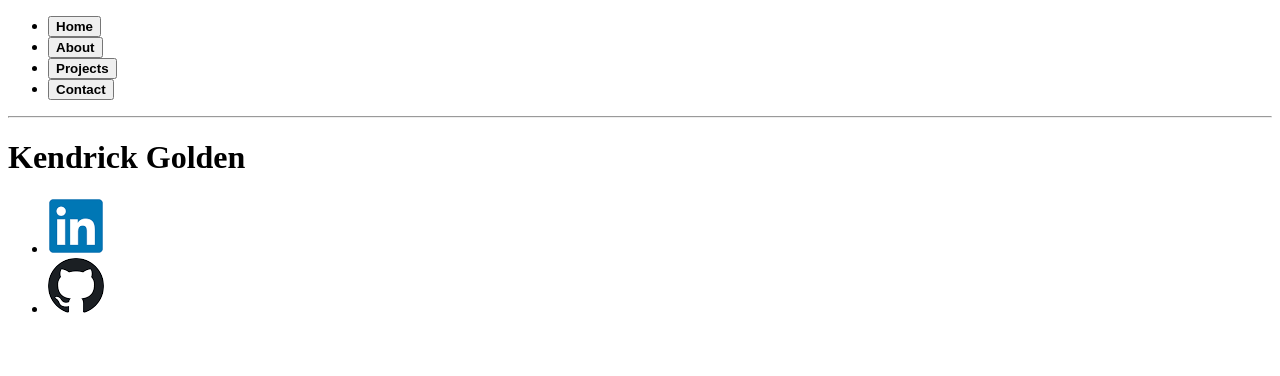
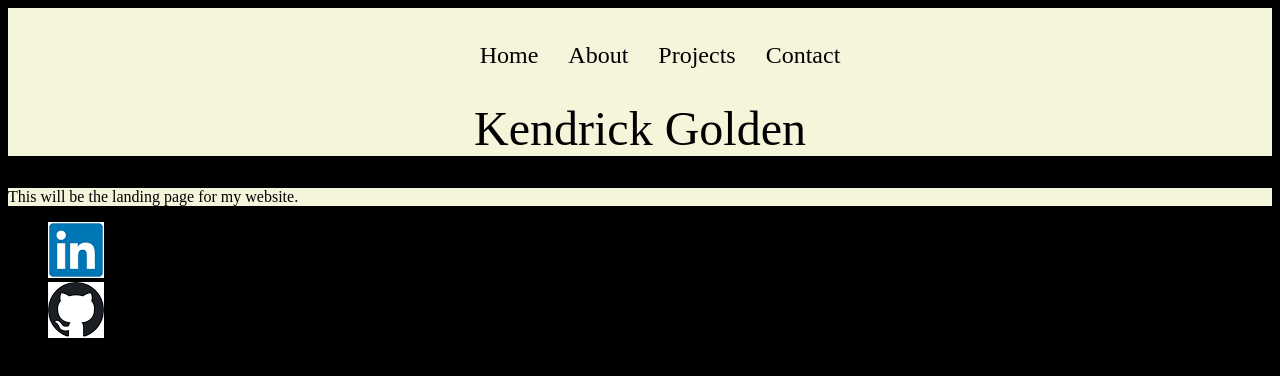
Before and after one commit to kendrickgolden/personal-website, a plain HTML site: page index.html in a window 1280 px wide. Drawn offline with Linux system fonts and the light colour scheme.

Commit message:
Adding CSS elements

```diff
--- a/index.html
+++ b/index.html
@@ -3,23 +3,26 @@
     <head>
         <title>Kendrick's Site</title>
         <meta name="description" content="Personal website of aspiring multi-hyphentate, Kendrick Golden">
+        <link rel="stylesheet" href="styles.css">
     </head>
     <body>
-        <header>
-            <nav>
+        <header class="main-header">
+            <nav class="main-nav">
                 <ul>
-                    <li><a href="index.html"><button><strong>Home</strong></button></a></li>
-                    <li><a href="about.html"><button><strong>About</strong></button></a></li>
-                    <li><a href="projects.html"><button><strong>Projects</strong></button></a></li>
-                    <li><a href="contact.html"><button><strong>Contact</strong></button></a></li>
+                    <li><a href="index.html">Home</a></li>
+                    <li><a href="about.html">About</a></li>
+                    <li><a href="projects.html">Projects</a></li>
+                    <li><a href="contact.html">Contact</a></li>
                 </ul>
             </nav>
             <!-- ** insert color block for header (instead of horizontal line) -->
-            <hr>
             <h1>Kendrick Golden</h1>
         </header>
         <section>
-
+            <!--TODO: Decide on Front Page content-->
+                <p>
+                    This will be the landing page for my website.
+                </p>
         </section>
         <footer>
             <ul>
--- /dev/null
+++ b/styles.css
@@ -0,0 +1,60 @@
+/*Setting general rules*/
+*{
+    box-sizing: border-box;
+    /*TODO: Find font that matches aesthetic*/
+    font-family: 'Times New Roman', Times, serif;
+    color:#000000
+}
+
+/*Set background color of webpage*/
+html {
+    background-color: black;
+}
+
+/*Create header background*/
+.main-header {
+    background-color: beige;
+    background-size: cover;
+    padding-top: 10px;
+    text-align: center;
+
+}
+
+/*Create main section background */
+section {
+    background-color: beige;
+}
+
+/*Setting main-nav general settings*/
+.main-nav {
+    font-size: 1.5em;
+}
+
+/*Placing Page Navigation Buttons on same line*/
+.main-nav li{
+    display: inline;
+}
+
+/*Designing Page Navigation Buttons*/
+.main-nav a{
+    padding: .5em;
+    text-decoration: none;
+}
+
+/*Defining Page Navigation Buttons behavior on hover*/
+.main-nav a:hover {
+    background-color: #00000088;
+}
+
+
+
+/* Remove default styling on buttons */
+button {
+    all: unset
+}
+
+/* Adjusting Main Header settings*/
+h1 {
+    font-size: 3em;
+    font-weight: lighter;
+}
```
